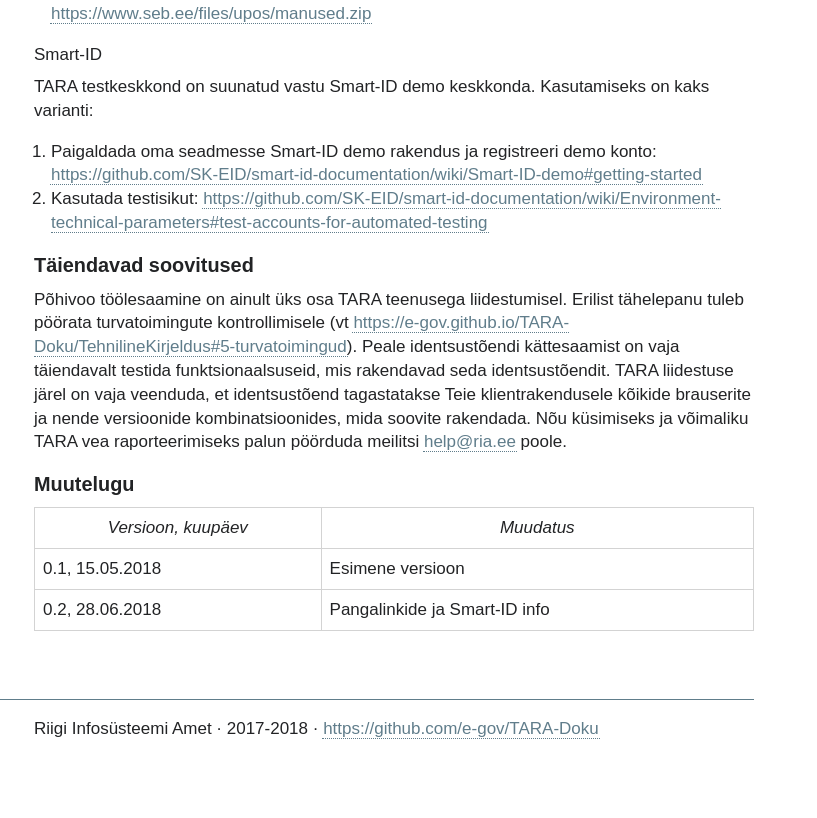
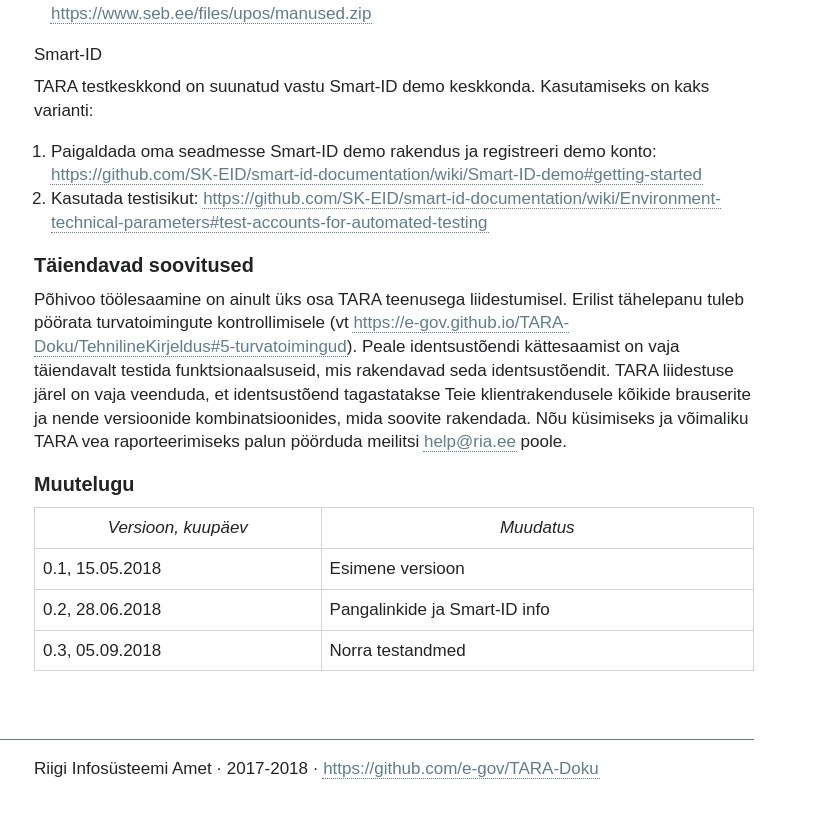
Before and after one commit to e-gov/TARA-Doku, a Jekyll site: the page built from Testimine.md, in a window 1280 px wide and 900 px high, scrolled down 2948 px. Shown: the top 818 px of the window, without its empty margins (0-817 px from the left). Built offline with Jekyll 4.4.1, drawn with Linux system fonts in a browser that asks for light colours; our own code applies the rules of GitHub Pages for plain Markdown files.

Commit message:
Update Testimine.md

```diff
--- a/Testimine.md
+++ b/Testimine.md
@@ -82,3 +82,4 @@ Nõu küsimiseks ja võimaliku TARA vea raporteerimiseks palun pöörduda meilit
 |-----------------|--------------|
 | 0.1, 15.05.2018   | Esimene versioon |
 | 0.2, 28.06.2018   | Pangalinkide ja Smart-ID info |
+| 0.3, 05.09.2018   | Norra testandmed |
```
